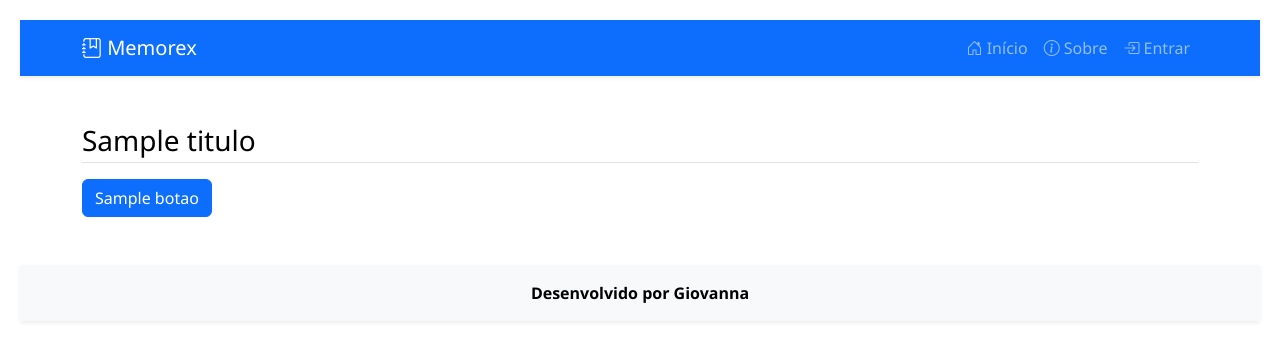
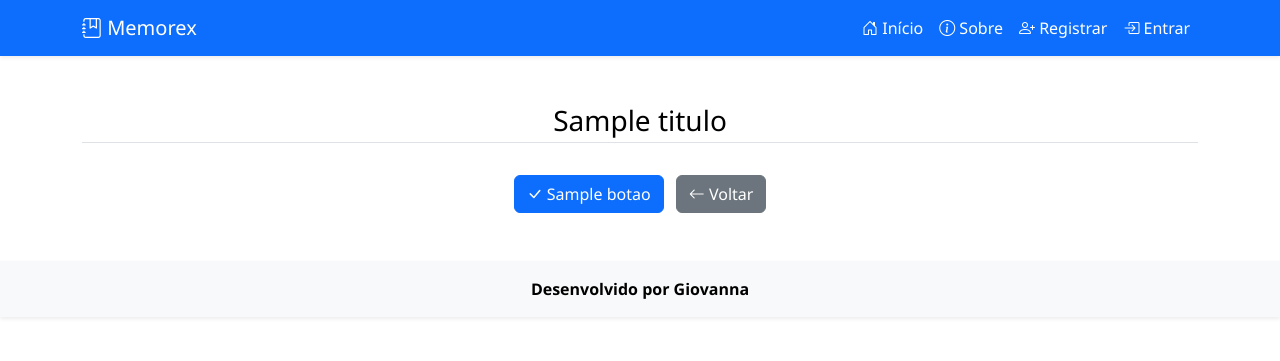
Before and after one commit to Giovanna-hub07/pw2025, a Django app: template paginas/templates/paginas/form.html in a window 1280 px wide. Shown: the top 361 px of the page. Run offline with Django 3.2, Linux system fonts and the light colour scheme; the template is opened without the code that fills it: most values are stand-ins (such as "Sample title", 1, 10 or a date in 2020); some libraries are stand-ins or nearby versions.

Commit message:
Ajuste nos menus; tela para registro de usuário; crispy forms para formatar menu; Ajuste nas listas e no template geral

```diff
--- a/paginas/templates/paginas/form.html
+++ b/paginas/templates/paginas/form.html
@@ -1,17 +1,46 @@
 {% extends "paginas/index.html" %}
 
 {% load static %}
+{% load crispy_forms_tags %}
 
 {% block conteudo %}
-<h3 class="border-bottom pb-1 mb-3">{{ titulo }}</h3>
+<h3 class="border-bottom pb-1 mb-3 text-center">{{ titulo }}</h3>
 
-<form method="post" class="mt-3">
-    {% csrf_token %}
+<div class="row justify-content-center">
 
-    <!-- Exibe os campos do formulário -->
-    {{ form.as_p }}
+    <div class="col-lg-6 col-md-8 col-sm-10">
 
-    <button type="submit" class="btn btn-primary">{{ botao }}</button>
-</form>
+        <form method="post" class="mt-3">
+            {% csrf_token %}
+
+            {% if botao == "Excluir" %}
+            <div class="text-center">
+                <h4>Deseja realmente excluir este registro?</h4>
+                <p class="text-secondary fs-4 border p-2 my-5">{{ object }}</p>
+                <p class="text-danger fs-5 mb-4">Esta ação não pode ser desfeita!</p>
+            </div>
+
+            {% endif %}
+
+            <!-- Exibe os campos do formulário -->
+            {{ form|crispy }}
+
+            <div class="text-center">
+                <button type="submit" class="btn btn-primary">
+                    <i class="bi bi-check-lg"></i>
+                    {{ botao }}
+                </button>
+                <!-- Link para voltar com history back -->
+                <a href="javascript:history.back()" class="btn btn-secondary ms-2">
+                    <i class="bi bi-arrow-left"></i>
+                    Voltar
+                </a>
+
+            </div>
+
+        </form>
+
+    </div>
+</div>
 
 {% endblock %}
--- a/paginas/templates/paginas/index.html
+++ b/paginas/templates/paginas/index.html
@@ -1,4 +1,5 @@
 {% load static %}
+{% load group_tags %}
 
 <!DOCTYPE html>
 <html lang="pt-BR">
@@ -6,10 +7,10 @@
     <meta charset="UTF-8" />
     <meta name="viewport" content="width=device-width, initial-scale=1" />
 
-    {% block titulo %}
-    <title>Página Inicial - Memorex</title>
-    {% endblock titulo %}
 
+    <title>
+        {% block titulo %}Página Inicial - Memorex{% endblock %}
+    </title>
 
     <link href="https://cdn.jsdelivr.net/npm/bootstrap@5.3.0/dist/css/bootstrap.min.css" rel="stylesheet">
     <link rel="stylesheet" href="{% static 'css/estilo.css' %}">
@@ -34,13 +35,53 @@
                 <li class="nav-item"><a class="nav-link" href="{% url 'sobre' %}"><i class="bi bi-info-circle"></i> Sobre</a></li>
 
                 {% if request.user.is_authenticated %}
-                    <li class="nav-item"><a class="nav-link" href="{% url 'cadastrar-pessoa' %}">Pessoa</a></li>
-                    <li class="nav-item"><a class="nav-link" href="{% url 'cadastrar-materia' %}">Matéria</a></li>
-                    <li class="nav-item"><a class="nav-link" href="{% url 'cadastrar-conteudo' %}">Conteúdo</a></li>
-                    <li class="nav-item"><a class="nav-link" href="{% url 'cadastrar-assunto' %}">Assunto</a></li>
-                    <li class="nav-item"><a class="nav-link" href="{% url 'cadastrar-questao' %}">Questão</a></li>
-                    <li class="nav-item"><a class="nav-link" href="{% url 'logout' %}"><i class="bi bi-box-arrow-right"></i> Sair</a></li>
+                    <!-- Dropdown de Cadastros -->
+                    <li class="nav-item dropdown">
+                        <a class="nav-link dropdown-toggle" href="#" id="cadastroDropdown" role="button" data-bs-toggle="dropdown" aria-expanded="false">
+                            <i class="bi bi-plus-circle"></i> Cadastrar
+                        </a>
+                        <ul class="dropdown-menu" aria-labelledby="cadastroDropdown">
+                            <!-- Para todos os usuários logados -->
+                            <li><a class="dropdown-item" href="{% url 'cadastrar-pessoa' %}"><i class="bi bi-person-plus"></i> Pessoa</a></li>
+
+                            <!-- Apenas para Administradores e Professores -->
+                            {% if request.user|is_admin_or_professor %}
+                                <li><hr class="dropdown-divider"></li>
+                                <li><h6 class="dropdown-header">Área Educacional</h6></li>
+                                <li><a class="dropdown-item" href="{% url 'cadastrar-materia' %}"><i class="bi bi-book"></i> Matéria</a></li>
+                                <li><a class="dropdown-item" href="{% url 'cadastrar-conteudo' %}"><i class="bi bi-file-text"></i> Conteúdo</a></li>
+                                <li><a class="dropdown-item" href="{% url 'cadastrar-assunto' %}"><i class="bi bi-tag"></i> Assunto</a></li>
+                                <li><a class="dropdown-item" href="{% url 'cadastrar-questao' %}"><i class="bi bi-question-circle"></i> Questão</a></li>
+                            {% endif %}
+                        </ul>
+                    </li>
+
+                    <!-- Links diretos para Listagens - Diferenciados por grupo -->
+                    <!-- Para todos os usuários logados -->
+                    <li class="nav-item"><a class="nav-link" href="{% url 'listar-pessoa' %}"><i class="bi bi-people"></i> Pessoas</a></li>
+                    <li class="nav-item"><a class="nav-link" href="{% url 'minhas-questoes' %}"><i class="bi bi-person-check"></i> Minhas Questões</a></li>
+
+                    <!-- Apenas para Administradores e Professores -->
+                    {% if request.user|is_admin_or_professor %}
+                        <li class="nav-item"><a class="nav-link" href="{% url 'listar-materia' %}"><i class="bi bi-journal-text"></i> Matérias</a></li>
+                        <li class="nav-item"><a class="nav-link" href="{% url 'listar-conteudo' %}"><i class="bi bi-list-ul"></i> Conteúdos</a></li>
+                        <li class="nav-item"><a class="nav-link" href="{% url 'listar-assunto' %}"><i class="bi bi-tags"></i> Assuntos</a></li>
+                        <li class="nav-item"><a class="nav-link" href="{% url 'listar-questao' %}"><i class="bi bi-collection"></i> Questões</a></li>
+                    {% endif %}
+
+                    <!-- Dropdown do Usuário -->
+                    <li class="nav-item dropdown">
+                        <a class="nav-link dropdown-toggle" href="#" id="usuarioDropdown" role="button" data-bs-toggle="dropdown" aria-expanded="false">
+                            <i class="bi bi-person-circle"></i> {{ request.user.username }}
+                        </a>
+                        <ul class="dropdown-menu dropdown-menu-end" aria-labelledby="usuarioDropdown">
+                            <li><a class="dropdown-item" href="{% url 'alterar-senha' %}"><i class="bi bi-key"></i> Alterar Senha</a></li>
+                            <li><hr class="dropdown-divider"></li>
+                            <li><a class="dropdown-item" href="{% url 'logout' %}"><i class="bi bi-box-arrow-right"></i> Sair</a></li>
+                        </ul>
+                    </li>
                 {% else %}
+                    <li class="nav-item"><a class="nav-link" href="{% url 'registrar' %}"><i class="bi bi-person-plus"></i> Registrar</a></li>
                     <li class="nav-item"><a class="nav-link" href="{% url 'login' %}"><i class="bi bi-box-arrow-in-right"></i> Entrar</a></li>
                 {% endif %}
             </ul>
@@ -60,22 +101,48 @@
 
     {% if request.user.is_authenticated %}
         <div class="row mb-4 text-center">
+            <!-- Para todos os usuários logados -->
             <div class="col-md-4 mb-3">
                 <a href="{% url 'cadastrar-pessoa' %}" class="btn btn-success w-100 py-3">
                     <i class="bi bi-person-plus me-2"></i> Nova Pessoa
                 </a>
             </div>
             <div class="col-md-4 mb-3">
+                <a href="{% url 'minhas-questoes' %}" class="btn btn-info w-100 py-3">
+                    <i class="bi bi-person-check me-2"></i> Minhas Questões
+                </a>
+            </div>
+
+            <!-- Apenas para Administradores e Professores -->
+            {% if request.user|is_admin_or_professor %}
+                <div class="col-md-4 mb-3">
                     <a href="{% url 'cadastrar-materia' %}" class="btn btn-primary w-100 py-3">
                         <i class="bi bi-book me-2"></i> Nova Matéria
                     </a>
                 </div>
+            {% endif %}
+        </div>
+
+        <!-- Segunda linha de botões apenas para Administradores e Professores -->
+        {% if request.user|is_admin_or_professor %}
+            <div class="row mb-4 text-center">
                 <div class="col-md-4 mb-3">
-                <a href="{% url 'cadastrar-questao' %}" class="btn btn-warning w-100 py-3">
+                    <a href="{% url 'cadastrar-conteudo' %}" class="btn btn-secondary w-100 py-3">
+                        <i class="bi bi-file-text me-2"></i> Novo Conteúdo
+                    </a>
+                </div>
+                <div class="col-md-4 mb-3">
+                    <a href="{% url 'cadastrar-assunto' %}" class="btn btn-warning w-100 py-3">
+                        <i class="bi bi-tag me-2"></i> Novo Assunto
+                    </a>
+                </div>
+                <div class="col-md-4 mb-3">
+                    <a href="{% url 'cadastrar-questao' %}" class="btn btn-danger w-100 py-3">
                         <i class="bi bi-question-circle me-2"></i> Nova Questão
                     </a>
                 </div>
             </div>
+        {% endif %}
     {% endif %}
     {% endblock %}
 </main>
--- a/paginas/templates/listas/assunto.html
+++ b/paginas/templates/paginas/listas/assunto.html
@@ -31,10 +31,10 @@
                     <td>{{ assunto.conteudo.nome }} - {{ assunto.conteudo.materia.nome }}</td>
                     <td>
                         <a href="{% url 'editar-assunto' assunto.pk %}" class="btn btn-warning btn-sm" title="Editar">
-                            <i class="fas fa-edit"></i>
+                            <i class="bi bi-pencil-square"></i>
                         </a>
                         <a href="{% url 'excluir-assunto' assunto.pk %}" class="btn btn-danger btn-sm" title="Excluir">
-                            <i class="fas fa-trash-alt"></i>
+                            <i class="bi bi-trash"></i>
                         </a>
                     </td>
                 </tr>
--- a/paginas/templates/listas/conteudo.html
+++ b/paginas/templates/paginas/listas/conteudo.html
@@ -31,10 +31,10 @@
                     <td>{{ conteudo.materia.nome }}</td>
                     <td>
                         <a href="{% url 'editar-conteudo' conteudo.pk %}" class="btn btn-warning btn-sm" title="Editar">
-                            <i class="fas fa-edit"></i>
+                            <i class="bi bi-pencil-square"></i>
                         </a>
                         <a href="{% url 'excluir-conteudo' conteudo.pk %}" class="btn btn-danger btn-sm" title="Excluir">
-                            <i class="fas fa-trash-alt"></i>
+                            <i class="bi bi-trash"></i>
                         </a>
                     </td>
                 </tr>
--- a/paginas/templates/listas/materia.html
+++ b/paginas/templates/paginas/listas/materia.html
@@ -29,10 +29,10 @@
                     <td>{{ materia.nome }}</td>
                     <td>
                         <a href="{% url 'editar-materia' materia.pk %}" class="btn btn-warning btn-sm" title="Editar">
-                            <i class="fas fa-edit"></i>
+                            <i class="bi bi-pencil-square"></i>
                         </a>
                         <a href="{% url 'excluir-materia' materia.pk %}" class="btn btn-danger btn-sm" title="Excluir">
-                            <i class="fas fa-trash-alt"></i>
+                            <i class="bi bi-trash"></i>
                         </a>
                     </td>
                 </tr>
--- a/paginas/templates/listas/pessoa.html
+++ b/paginas/templates/paginas/listas/pessoa.html
@@ -33,10 +33,10 @@
                     <td>{{ pessoa.cidade }}</td>
                     <td>
                         <a href="{% url 'editar-pessoa' pessoa.pk %}" class="btn btn-warning btn-sm" title="Editar">
-                            <i class="fas fa-edit"></i>
+                            <i class="bi bi-pencil-square"></i>
                         </a>
                         <a href="{% url 'excluir-pessoa' pessoa.pk %}" class="btn btn-danger btn-sm" title="Excluir">
-                            <i class="fas fa-trash-alt"></i>
+                            <i class="bi bi-trash"></i>
                         </a>
                     </td>
                 </tr>
--- a/paginas/templates/listas/questao.html
+++ b/paginas/templates/paginas/listas/questao.html
@@ -35,10 +35,10 @@
                     <td>{{ questao.cadastrada_por.username }}</td>
                     <td>
                         <a href="{% url 'editar-questao' questao.pk %}" class="btn btn-warning btn-sm" title="Editar">
-                            <i class="fas fa-edit"></i>
+                            <i class="bi bi-pencil-square"></i>
                         </a>
                         <a href="{% url 'excluir-questao' questao.pk %}" class="btn btn-danger btn-sm" title="Excluir">
-                            <i class="fas fa-trash-alt"></i>
+                            <i class="bi bi-trash"></i>
                         </a>
                     </td>
                 </tr>
--- a/static/css/estilo.css
+++ b/static/css/estilo.css
@@ -3,7 +3,7 @@ body {
     color: var(--texto-escuro);
     font-family: 'Segoe UI', Tahoma, Geneva, Verdana, sans-serif;
     margin: 0;
-    padding: 20px;
+    padding: 0;
 }
 
 
@@ -50,3 +50,8 @@ body {
     color: var(--salmao-escuro);
     font-weight: 600;
 }
+
+.nav-link {
+    color: #ffffff;
+
+}
```
Also changed, not shown: paginas/forms.py (added, +62 -0 lines), paginas/templates/paginas/registro.html (added, +83 -0 lines), paginas/templatetags/group_tags.py (added, +38 -0 lines), paginas/urls.py (+4 -3 lines), paginas/views.py (+28 -17 lines), pw2025/settings.py (+8 -0 lines), paginas/templatetags/__init__.py (added). Lines whose indentation alone changed are shown as unchanged.
